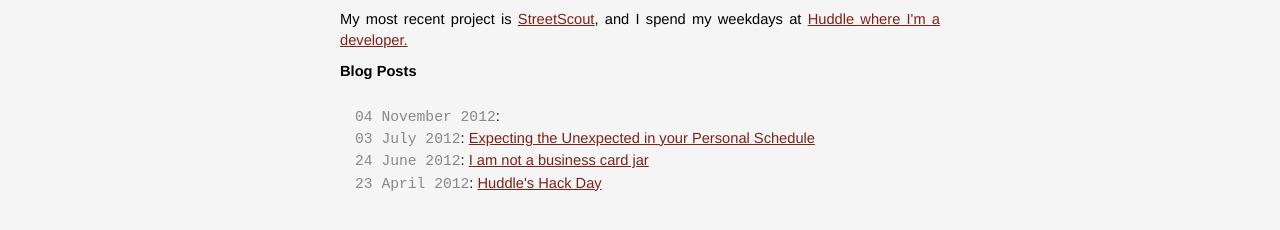
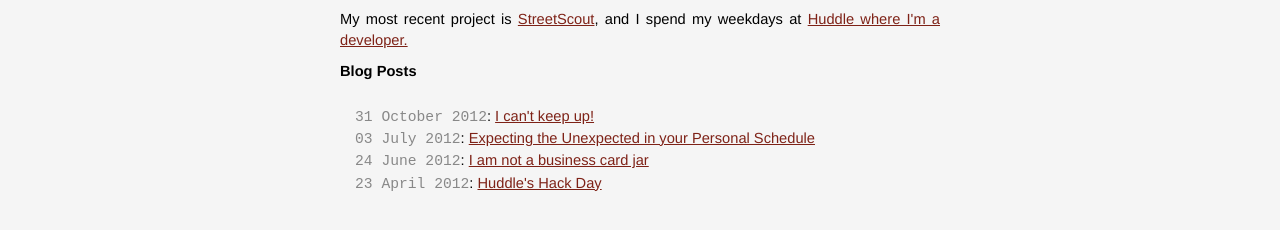
Before and after one commit to basicallydan/danhough.com, a Jekyll site: the page built from index.html, in a window 1280 px wide. Shown: the part 168-398 px from the top of the page. Built offline with Jekyll 4.4.1, drawn with Linux system fonts in a browser that asks for light colours.

Commit message:
Some pictures, and a post

```diff
--- a/_layouts/post.html
+++ b/_layouts/post.html
@@ -5,9 +5,9 @@
 
 <h1 id="top">{{ page.title }}</h1>
 <p class="meta">Published {{ page.date_created }} in {{ page.location }}</p>
-<p class="intro">Hi, I'm Dan Hough, founder of <a href="http://www.scroutenise.com/">Scroutenise</a> and developer at <a href="http://www.huddle.com/">Huddle</a>. I'm still pretty green in the tech world so this is a place for me to share my thoughts mostly on startups and web development. You can see all my blog posts <a href="/">here</a>. Thanks for reading!</p>
+<p class="intro">Hi, I'm Dan Hough, founder of <a href="http://www.streetscout.io/">StreetScout</a> and developer at <a href="http://www.huddle.com/">Huddle</a>. I'm still pretty green in the tech world so this is a place for me to share my thoughts mostly on startups and web development. You can see all my blog posts <a href="/">here</a>. Thanks for reading!</p>
 {{ content }}
-<p>You should follow me on Twitter <a href="http://twitter.com/basicallydan">@basicallydan</a>.</p>
+<p>You can, if you really want to, follow me on Twitter <a href="http://twitter.com/basicallydan">@basicallydan</a>.</p>
 <div id="disqus_thread"></div>
 <script type="text/javascript">
     /* * * CONFIGURATION VARIABLES: EDIT BEFORE PASTING INTO YOUR WEBPAGE * * */
--- a/_posts/2012-10-31-i-cant-keep-up.textile
+++ b/_posts/2012-10-31-i-cant-keep-up.textile
@@ -1,6 +1,6 @@
 ---
 layout: post
-title: Tell HN: I can't keep up!
+title: I can't keep up!
 date_created: 31 October 2012
 location: London, UK
 ---
```
Also changed, not shown: 5 other files.
